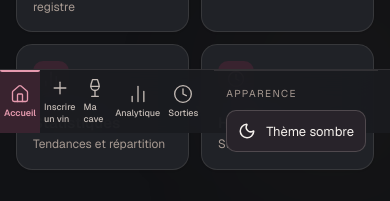
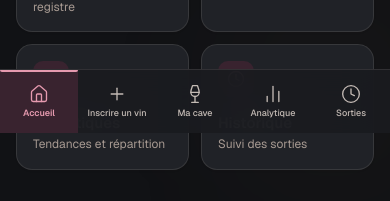
Before and after one commit to pleu38/WineCellarManagerFE, a React (Vite) app: page / in a window 390 px wide. Shown: the part 711-912 px from the top of the page. Built offline with nearby package versions, Linux system fonts and the light colour scheme; no server answers.

Commit message:
feat: mobile design and home theme improvements (src/components/Sidebar.jsx)

```diff
--- a/src/components/Sidebar.jsx
+++ b/src/components/Sidebar.jsx
@@ -1,7 +1,7 @@
-import { Home, Plus, Wine, BarChart2, Clock, Sun, Moon } from 'lucide-react'
+import { Home, Plus, Wine, BarChart2, Clock } from 'lucide-react'
 import ChateauMark from './ChateauMark'
 
-export default function Sidebar({ page, navigate, totalBottles, theme, toggleTheme }) {
+export default function Sidebar({ page, navigate, totalBottles }) {
   const items = [
     { id: 'accueil',    label: 'Accueil',        Icon: Home },
     { id: 'ajout',      label: 'Inscrire un vin', Icon: Plus },
@@ -35,13 +35,6 @@ export default function Sidebar({ page, navigate, totalBottles, theme, toggleThe
         ))}
       </nav>
 
-      <div className="sidebar-appearance">
-        <span className="appearance-caption">Apparence</span>
-        <button type="button" className="theme-toggle" onClick={toggleTheme} aria-label={theme === 'dark' ? 'Activer le thème clair' : 'Activer le thème sombre'}>
-          {theme === 'dark' ? <Sun size={18} /> : <Moon size={18} />}
-          <span>Thème {theme === 'dark' ? 'clair' : 'sombre'}</span>
-        </button>
-      </div>
       <div className="sidebar-footer">
         <div className="avatar">P</div>
         <div className="user-info">
```
